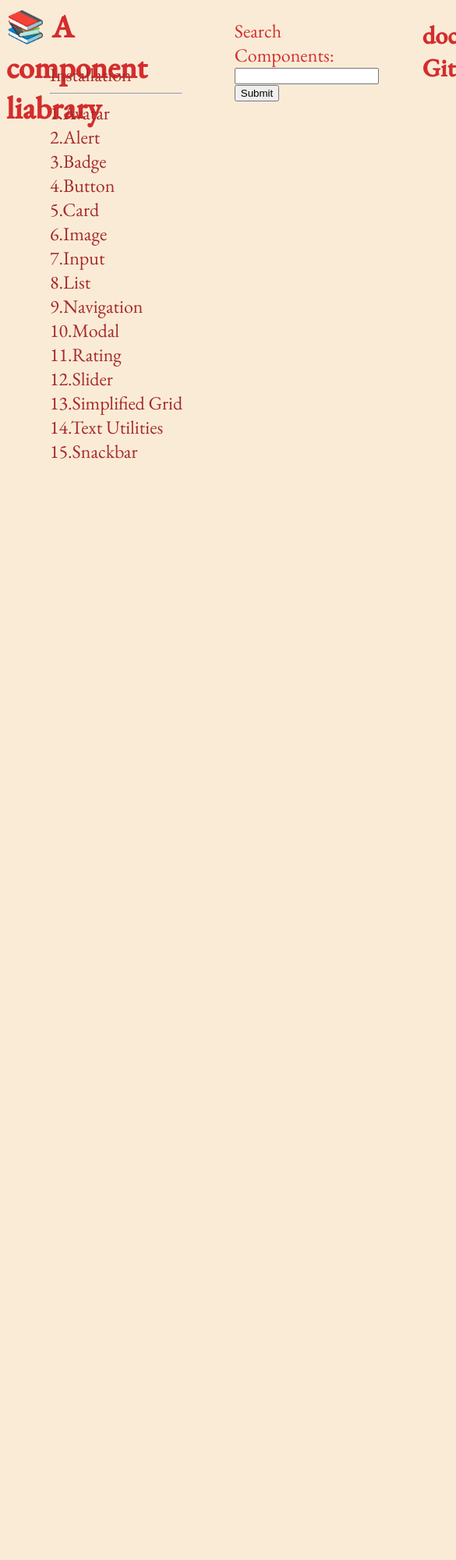
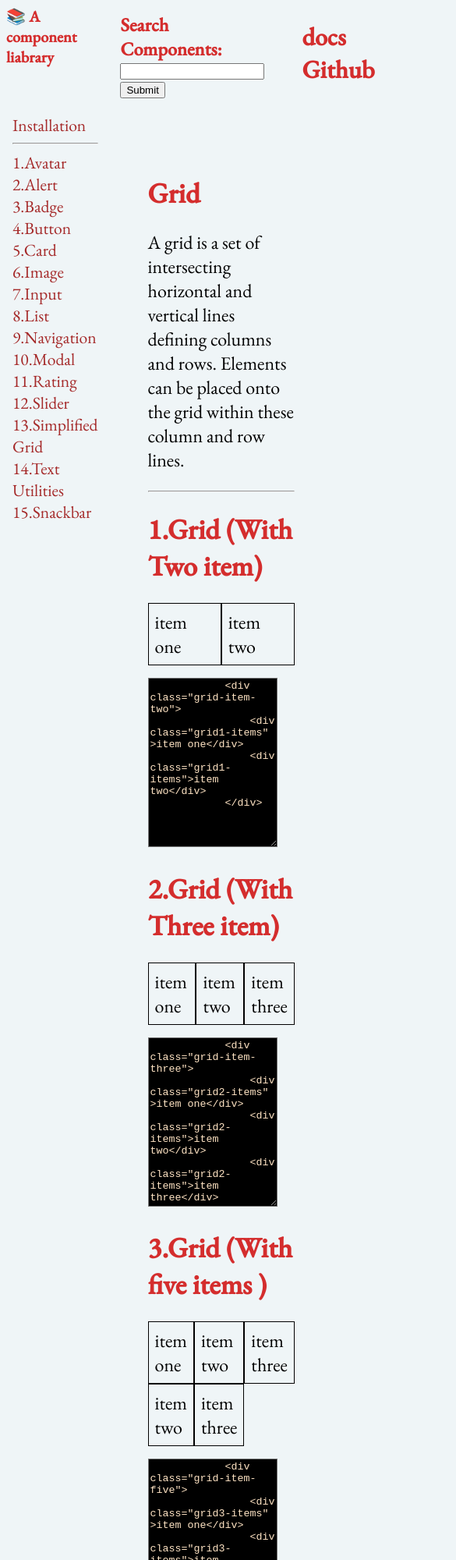
Before and after one commit to ashuashu2/Sage-UI, a plain HTML site: page Simplified Grid/simplified.html in a window 390 px wide. Shown: the top 2000 px of the page at 78% size, 585 px wide, since content can reach past the window. Before the commit the page ends 844 px from the top, so only its background shows below. Drawn offline with nearby package versions, Linux system fonts and the light colour scheme; a web font is replaced by a local one.

Commit message:
update simplified grid

```diff
--- a/Simplified Grid/simplified.css
+++ b/Simplified Grid/simplified.css
@@ -5,12 +5,102 @@
 
 
 
+/* *************new********** */
+
 body{
-    background-color: antiquewhite;
+    background-color: rgb(239, 245, 247);
     font-family: 'EB Garamond', serif;
+    font-size: large;
 
 
 }
+
+.nav-heading{
+    font-size: 2.5rem;
+    color: rgb(212, 45, 45);
+    margin-right: 2rem;
+    margin-top: 0px;
+
+
+}
+
+h1 {
+    color: rgb(212, 45, 45);
+}
+h2{
+    color: rgb(212, 45, 45);
+
+}
+h3{
+    color: rgb(212, 45, 45);
+
+}
+p{
+    font-size: x-large;
+}
+
+
+
+
+
+
+
+/* ****************right side information div************ */
+.information-div{
+    border: 1px solid rgb(224, 38, 38);
+    height: 60vh;
+    width: 15%;
+    padding: 1rem;
+    position: fixed;
+    right: 0px;
+
+
+
+
+}
+/* ****************text area************ */
+
+.text-area{
+    margin-top: 2rem;
+    width: 85%;
+    height: 25vh;
+    background-color: black;
+    color: bisque;
+}
+
+
+/* ***************arrow button************ */
+
+.arrow-button-1{
+    font-size: 2rem;
+    left: 0px;
+    color:  rgb(224, 38, 38) ;
+    text-decoration: none;
+
+
+}
+.arrow-button-2{
+    font-size: 2rem;
+    right: 0px;
+    color:  rgb(224, 38, 38) ;
+    text-decoration: none;
+
+
+
+}
+.arrow-button-container{
+  margin-top: 3rem;
+  margin-bottom: 3rem;
+
+
+}
+
+
+
+
+
+
+/* ******************** */
 
 .nav-heading{
     font-size: 2.5rem;
@@ -83,7 +173,7 @@ label{
 
 
 }
-.unorder{
+#unorder{
 
     list-style: none;
     position: fixed;
@@ -98,12 +188,141 @@ margin-top: 0%;
 
 }
 .content-div{
-    margin: auto;
-    padding: 2rem;
-    margin-top: 1rem;
+    margin-top: 0rem;
 
 }
-.information-div{
-    margin-top: 3rem;
+
+
+
+
+/* ************ grid with two items ********* */
+
+
+
+
+.grid-item-two{
+    display: grid;
+    grid-template-columns: 1fr 1fr;
+}
+
+.grid1-items{
+    border: 1px solid black;
+    font-size: x-large;
+    padding: 1rem;
+
 
 }
+
+
+
+/* ************ grid with two items ********* */
+
+
+
+
+.grid-item-three{
+    display: grid;
+    grid-template-columns: 1fr 1fr 1fr;
+}
+
+.grid2-items{
+    border: 1px solid black;
+    font-size: x-large;
+    padding: 1rem;
+
+
+}
+
+
+
+/* ************ grid with five items ********* */
+
+
+
+
+.grid-item-five{
+    display: grid;
+    grid-template-columns:   1fr  1fr 1fr;
+
+
+}
+
+.grid3-items{
+    border: 1px solid black;
+    font-size: x-large;
+    padding: 1rem;
+
+
+}
+
+
+
+
+
+
+
+
+
+
+
+
+
+
+
+
+
+
+
+
+
+
+
+
+
+
+
+
+
+
+
+
+
+
+
+
+/* ***************responsive************ */
+
+@media only screen and (max-width: 768px)  {
+    /* For mobile phones: */
+    html{
+        font-size: 50%;
+    }
+    #unorder{
+
+        list-style: none;
+        position: relative;
+
+
+
+        /* top: 4rem; */
+
+    }
+    .links-div{
+       margin: -5rem;
+
+
+    }
+    .link-items{
+        font-size: larger;
+
+    }
+    .content-div{
+        margin: 8rem;
+    }
+
+
+
+.information-div{
+    visibility: hidden;
+}
+}
--- a/Simplified Grid/simplified.html
+++ b/Simplified Grid/simplified.html
@@ -14,7 +14,7 @@
         <div class="header">
             <h1 class="nav-heading"> 📚 <span> A component liabrary</span></h1>
             <form class="form">
-                <label class="search">Search Components:</label>
+                <label class="search">  <strong>Search Components:</strong> </label>
                 <input type="search">
                 <input type="submit">
             </form>
@@ -32,7 +32,7 @@
     </nav>
     <div class="main-div">
     <div class="links-div">
-        <ul class="unorder">
+        <ul id="unorder">
 
             <li><a class="link-items" href="../installation/installation.html">Installation</a></li>
 
@@ -59,10 +59,109 @@
     </div>
     <div class="content-div">
 
+        <h1>Grid</h1>
+        <p>A grid is a set of intersecting horizontal and vertical lines defining columns and rows. Elements can be placed onto the grid within these column and row lines.</p>
+        <hr>
+
+
+        <h1>1.Grid (With Two item)</h1>
+        <div class="grid-item-two">
+            <div class="grid1-items" >item one</div>
+            <div class="grid1-items">item two</div>
+        </div>
+
+        <textarea name="" id="" cols="30" rows="10" class="text-area">
+            <div class="grid-item-two">
+                <div class="grid1-items" >item one</div>
+                <div class="grid1-items">item two</div>
+            </div>
+
+
+        </textarea>
+
+        <h1>2.Grid (With Three item)</h1>
+        <div class="grid-item-three">
+            <div class="grid2-items" >item one</div>
+            <div class="grid2-items">item two</div>
+            <div class="grid2-items">item three</div>
+
+        </div>
+
+
+        <textarea name="" id="" cols="30" rows="10" class="text-area">
+            <div class="grid-item-three">
+                <div class="grid2-items" >item one</div>
+                <div class="grid2-items">item two</div>
+                <div class="grid2-items">item three</div>
+
+            </div>
+
+
+        </textarea>
+
+        <h1>3.Grid (With five items )</h1>
+        <div class="grid-item-five">
+            <div class="grid3-items" >item one</div>
+            <div class="grid3-items">item two</div>
+            <div class="grid3-items">item three</div>
+            <div class="grid3-items">item two</div>
+            <div class="grid3-items">item three</div>
+
+        </div>
+
+
+        <textarea name="" id="" cols="30" rows="10" class="text-area">
+            <div class="grid-item-five">
+                <div class="grid3-items" >item one</div>
+                <div class="grid3-items">item two</div>
+                <div class="grid3-items">item three</div>
+                <div class="grid3-items">item two</div>
+                <div class="grid3-items">item three</div>
+
+            </div>
+
+
+        </textarea>
+
+
+
+
+
+
+
+
+
+        <div class="arrow-button-container">
+
+            <button ><a  class="arrow-button-1" href="../slider/slider.html"> < Slider </a> </button>
+            <button ><a  class="arrow-button-2"href="../Text Utilities/text.html"> Text ></a>   </button>
+
+           </div>
+
+
+
+
+
+
+
+
+
+
+
+
+
+
 
     </div>
 
+
+
     <div class="information-div">
+        <h2>what?</h2>
+        <h3>Introduction</h3>
+        <h3>1.Grid (With Two item)</h3>
+        <h3>2.Grid (With Three item)e</h3>
+        <h3>Grid (With five items )</h3>
 
     </div>
     </div>
```
